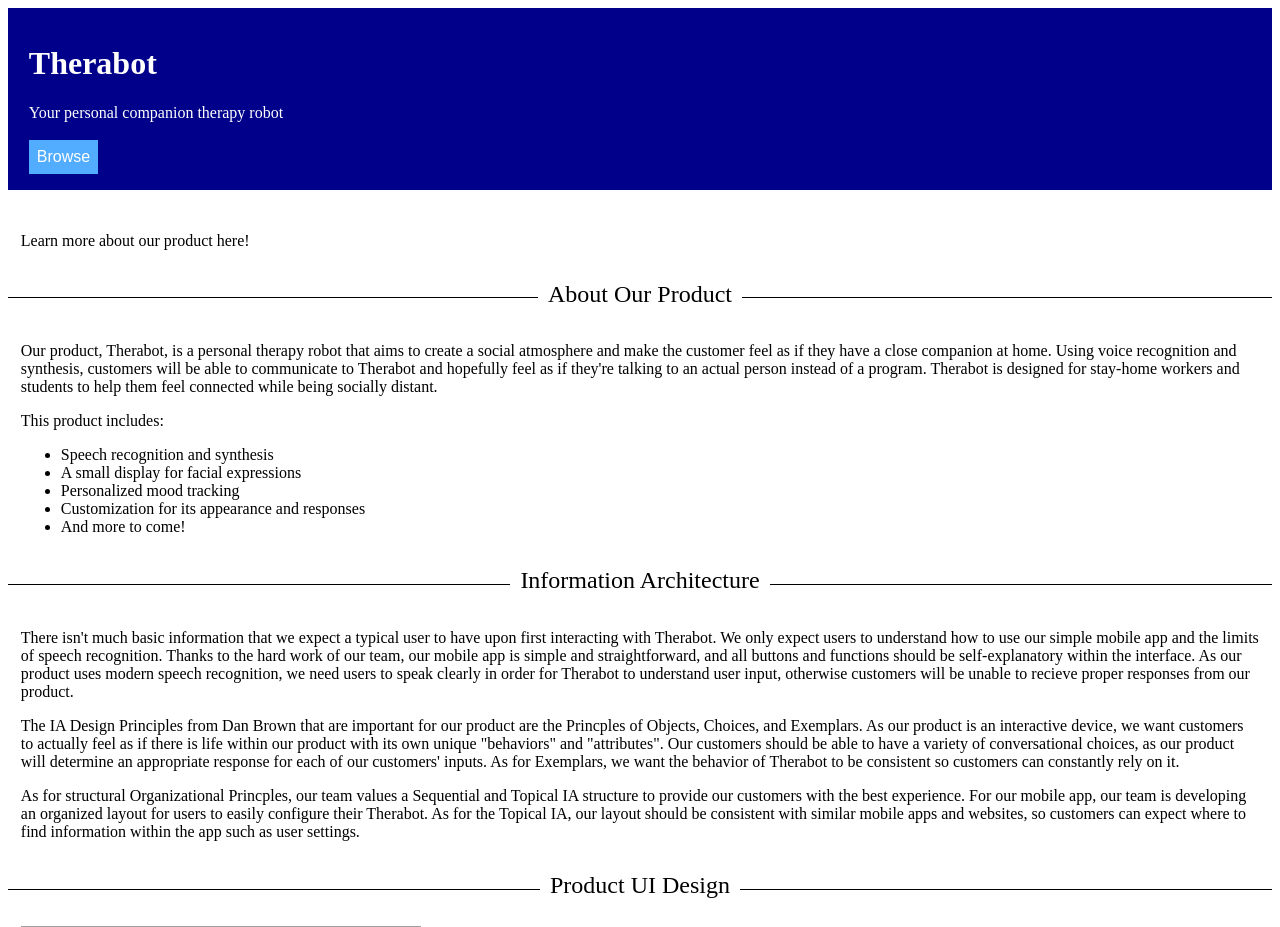
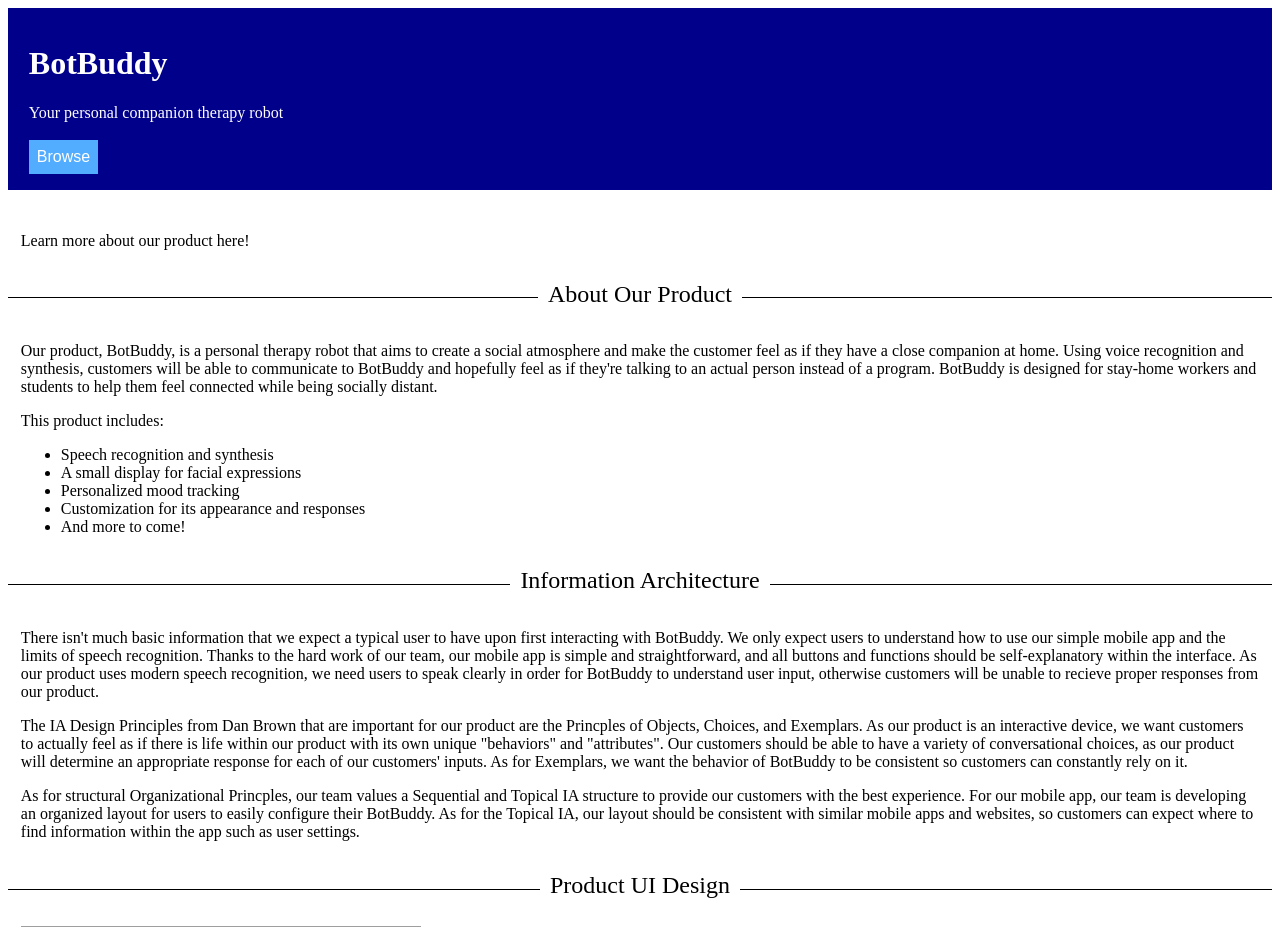
Before and after one commit to Cozmo8/ece140b-docker, a Python web app: template web/src/templates/product.html in a window 1280 px wide. Shown: the top 927 px of the page. Run offline with Jinja, Linux system fonts and the light colour scheme; the template is opened without the code that fills it, so the values that code supplies are empty; grey boxes are pictures that could not be loaded.

Commit message:
Update files

```diff
--- a/web/src/templates/assignments.html
+++ b/web/src/templates/assignments.html
@@ -3,14 +3,14 @@
   <head>
     <meta charset="utf-8">
     <meta name="viewport" content="width=device-width, initial-scale=1, shrink-to-fit=no">
-    <title>Therabot</title>
+    <title>BotBuddy</title>
     <meta name="author" content="Collin Jun">
     <meta name="description" content="Product Page">
     <link rel="stylesheet" type="text/css" href="css/styling.css">
   </head>
 
   <div class = 'hero'>
-    <h1>Therabot</h1>
+    <h1>BotBuddy</h1>
     <div>Your personal companion therapy robot </div>
     <br><div class="dropdown">
       <button class="dropbtn">Browse</button>
--- a/web/src/templates/home.html
+++ b/web/src/templates/home.html
@@ -3,14 +3,14 @@
   <head>
     <meta charset="utf-8">
     <meta name="viewport" content="width=device-width, initial-scale=1, shrink-to-fit=no">
-    <title>Therabot</title>
+    <title>BotBuddy</title>
     <meta name="author" content="Collin Jun">
     <meta name="description" content="Product Page">
     <link rel="stylesheet" type="text/css" href="css/styling.css">
   </head>
 
   <div class = 'hero'>
-    <h1>Therabot</h1>
+    <h1>BotBuddy</h1>
     <div>Your personal companion therapy robot </div>
     <br><div class="dropdown">
       <button class="dropbtn">Browse</button>
@@ -26,6 +26,6 @@
 
 
   <br><div class='divider'><span>Home Page</span></div><br>
-  <div class='body'> <p>Therabot is a personal therapy robot that aims to create a social atmosphere and make the customer feel as if they have a close companion at home. Using voice recognition and synthesis, customers will be able to communicate to Therabot and hopefully feel as if they're talking to an actual person instead of a program. Therabot is designed for stay-home workers and students to help them feel connected while being socially distant.</p>
+  <div class='body'> <p>BotBuddy is a personal therapy robot that aims to create a social atmosphere and make the customer feel as if they have a close companion at home. Using voice recognition and synthesis, customers will be able to communicate to BotBuddy and hopefully feel as if they're talking to an actual person instead of a program. BotBuddy is designed for stay-home workers and students to help them feel connected while being socially distant.</p>
 
   <p>Explore the website to learn more about our product!</p></div>
--- a/web/src/templates/product.html
+++ b/web/src/templates/product.html
@@ -3,14 +3,14 @@
   <head>
     <meta charset="utf-8">
     <meta name="viewport" content="width=device-width, initial-scale=1, shrink-to-fit=no">
-    <title>Therabot</title>
+    <title>BotBuddy</title>
     <meta name="author" content="Collin Jun">
     <meta name="description" content="Product Page">
     <link rel="stylesheet" type="text/css" href="css/styling.css">
   </head>
 
   <div class = 'hero'>
-    <h1>Therabot</h1>
+    <h1>BotBuddy</h1>
     <div>Your personal companion therapy robot </div>
     <br><div class="dropdown">
       <button class="dropbtn">Browse</button>
@@ -29,7 +29,7 @@
   </div>
 
   <br><div class='divider'><span>About Our Product</span></div><br>
-  <div class='body'><p>Our product, Therabot, is a personal therapy robot that aims to create a social atmosphere and make the customer feel as if they have a close companion at home. Using voice recognition and synthesis, customers will be able to communicate to Therabot and hopefully feel as if they're talking to an actual person instead of a program. Therabot is designed for stay-home workers and students to help them feel connected while being socially distant.</p>
+  <div class='body'><p>Our product, BotBuddy, is a personal therapy robot that aims to create a social atmosphere and make the customer feel as if they have a close companion at home. Using voice recognition and synthesis, customers will be able to communicate to BotBuddy and hopefully feel as if they're talking to an actual person instead of a program. BotBuddy is designed for stay-home workers and students to help them feel connected while being socially distant.</p>
 
   <p>This product includes:</p>
   <ul>
@@ -43,18 +43,18 @@
 
   <br><div class='divider'><span>Information Architecture</span></div><br>
   <div class='body'>
-    <p>There isn't much basic information that we expect a typical user to have upon first interacting with Therabot. We only expect users to understand how to use our simple mobile app and the limits of speech recognition. Thanks to the hard work of our team, our mobile app is simple and straightforward, and all buttons and functions should be self-explanatory within the interface. As our product uses modern speech recognition, we need users to speak clearly in order for Therabot to understand user input, otherwise customers will be unable to recieve proper responses from our product.</p>
+    <p>There isn't much basic information that we expect a typical user to have upon first interacting with BotBuddy. We only expect users to understand how to use our simple mobile app and the limits of speech recognition. Thanks to the hard work of our team, our mobile app is simple and straightforward, and all buttons and functions should be self-explanatory within the interface. As our product uses modern speech recognition, we need users to speak clearly in order for BotBuddy to understand user input, otherwise customers will be unable to recieve proper responses from our product.</p>
 
-    <p>The IA Design Principles from Dan Brown that are important for our product are the Princples of Objects, Choices, and Exemplars. As our product is an interactive device, we want customers to actually feel as if there is life within our product with its own unique "behaviors" and "attributes". Our customers should be able to have a variety of conversational choices, as our product will determine an appropriate response for each of our customers' inputs. As for Exemplars, we want the behavior of Therabot to be consistent so customers can constantly rely on it.</p>
+    <p>The IA Design Principles from Dan Brown that are important for our product are the Princples of Objects, Choices, and Exemplars. As our product is an interactive device, we want customers to actually feel as if there is life within our product with its own unique "behaviors" and "attributes". Our customers should be able to have a variety of conversational choices, as our product will determine an appropriate response for each of our customers' inputs. As for Exemplars, we want the behavior of BotBuddy to be consistent so customers can constantly rely on it.</p>
 
-    <p>As for structural Organizational Princples, our team values a Sequential and Topical IA structure to provide our customers with the best experience. For our mobile app, our team is developing an organized layout for users to easily configure their Therabot. As for the Topical IA, our layout should be consistent with similar mobile apps and websites, so customers can expect where to find information within the app such as user settings.</p>
+    <p>As for structural Organizational Princples, our team values a Sequential and Topical IA structure to provide our customers with the best experience. For our mobile app, our team is developing an organized layout for users to easily configure their BotBuddy. As for the Topical IA, our layout should be consistent with similar mobile apps and websites, so customers can expect where to find information within the app such as user settings.</p>
   </div>
 
   <br><div class='divider'><span>Product UI Design</span></div><br>
   <div class='body'>
   <img src="app_ui.png" alt="App UI" width="400" height="303">
   <br><img src="product_ui.png" alt="Product UI" width="400" height="148">
-  <p>For our product user interface, we aim to have an app that allows users to configure Therabot. For example, you can change between several moods so that Therabot can perfectly fit our customer's needs. Also, we hope to have cosmetic customization options for our product, so customers can personlize him the way they want.</p></div>
+  <p>For our product user interface, we aim to have an app that allows users to configure BotBuddy. For example, you can change between several moods so that BotBuddy can perfectly fit our customer's needs. Also, we hope to have cosmetic customization options for our product, so customers can personlize him the way they want.</p></div>
 
   <br><div class='divider'><span>Product Empathy Map</span></div><br>
   <div class='body'>
@@ -62,19 +62,30 @@
 
   <br><div class='divider'><span>Top 5 Features</span></div><br>
   <div class='body'>
-  <p>Here are the top 5 features of Therabot based on user need:</p>
+  <p>Here are the top 5 features of BotBuddy based on user need:</p>
   <ul>
-    <li>A display to express Therabot's facial expressions for customers that seek a more emotional and interactive experience </li>
-    <li>Simple, easy-to-use mobile app that let's our customers configure Therabot so that at-home employees and students of all ages can navigate our product</li>
-    <li>Advanced speech recognition for ease-of-access for customers can interact with Therabot using minimal effort</li>
+    <li>A display to express BotBuddy's facial expressions for customers that seek a more emotional and interactive experience </li>
+    <li>Simple, easy-to-use mobile app that let's our customers configure BotBuddy so that at-home employees and students of all ages can navigate our product</li>
+    <li>Advanced speech recognition for ease-of-access for customers can interact with BotBuddy using minimal effort</li>
     <li>Unique speech synthesis that express emotion for customers that desire a human-like interaction in their home or workspace</li>
-    <li>Compact and customizable design for customers concerned about Therabot's appearance fitting into their home or workspace</li>
+    <li>Compact and customizable design for customers concerned about BotBuddy's appearance fitting into their home or workspace</li>
   </ul>
   </div>
 
   <br><div class='divider'><span>Product Interactions</span></div><br>
   <div class='body'>
-    <p>Our product interaction mainly includes our mobile app, speech synthesis, and speech recognition. Our mobile app helps customers interact with Therabot by configuring its settings such as emotion and type of responses. Our speech synthesis gives Therabot a voice and life, making the user feel as if they are speaking to person instead of an actual robot. Unlike other speech synthesis, Therabot aims to express emotion when interacting with our customer, such as talking faster and louder when Therabot is expressing happiness. Our speech recognition allows for users to interact with Therabot using their own voice. Therabot will attempt to interpret user input to the best of abilities, and it's quite accurate as long as the user speaks clearly to a certain extent. </p>
+    <p>Our product interaction mainly includes our mobile app, speech synthesis, and speech recognition. Our mobile app helps customers interact with BotBuddy by configuring its settings such as emotion and type of responses. Our speech synthesis gives BotBuddy a voice and life, making the user feel as if they are speaking to person instead of an actual robot. Unlike other speech synthesis, BotBuddy aims to express emotion when interacting with our customer, such as talking faster and louder when BotBuddy is expressing happiness. Our speech recognition allows for users to interact with BotBuddy using their own voice. BotBuddy will attempt to interpret user input to the best of abilities, and it's quite accurate as long as the user speaks clearly to a certain extent. </p>
+  </div>
+
+
+  <br><div class='divider'><span>Product Costs</span></div><br>
+  <div class='body'>
+    As of now, our product consists of a Raspberry Pi, speaker, microphone, LED display, and 3D printed casing. With our current design, our raw material cost comes out to be approximately $50. For our actual product, we would like to use a manufactured chip instead of the Raspberry Pi for reduced raw materials costs. Also, we would switch to laser-cutted shells for BotBuddy after fully finalizing our design. This would reduce the raw material and manufacturing cost to approximately $30.
+  </div>
+
+  <br><div class='divider'><span>Revenue Model</span></div><br>
+  <div class='body'>
+    For our revenue streams, BotBuddy will be sold in retail and in our online store. Our model is a one-time hardware purchase of $89.99 with no paid subscription. Due to the COVID-19 pandemic, there are currently 30 million remote employees and 20 million remote students. We hope to reach out to at least 0.1% of this demographic within our first year of production. Tus, this would give us revenue of $4.5 million for the first year, which comes out to be $3 million in net profit.
   </div>
 
 </html>
--- a/web/src/templates/team.html
+++ b/web/src/templates/team.html
@@ -3,14 +3,14 @@
   <head>
     <meta charset="utf-8">
     <meta name="viewport" content="width=device-width, initial-scale=1, shrink-to-fit=no">
-    <title>Therabot</title>
+    <title>BotBuddy</title>
     <meta name="author" content="Collin Jun">
     <meta name="description" content="Product Page">
     <link rel="stylesheet" type="text/css" href="css/styling.css">
   </head>
 
   <div class = 'hero'>
-    <h1>Therabot</h1>
+    <h1>BotBuddy</h1>
     <div>Your personal companion therapy robot </div>
     <br><div class="dropdown">
       <button class="dropbtn">Browse</button>
```
Also changed, not shown: web/src/templates/proposition.html (+4 -4 lines).
